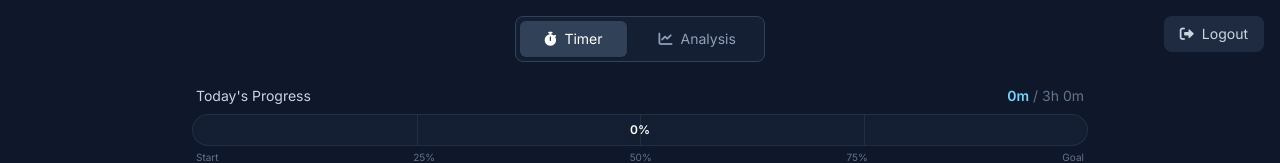
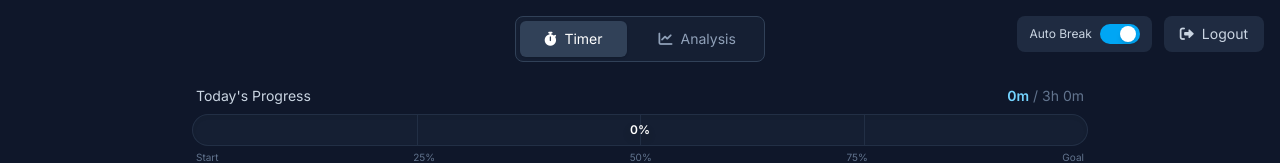
Before and after one commit to pubudubandara/StudyMode, a Next.js app: page /dashboard in a window 1280 px wide. Shown: the top 163 px of the page. Built offline with nearby package versions, Linux system fonts and the light colour scheme; no server answers; sample sign-in values are in the browser's storage.

Commit message:
Add auto-break feature with local storage support in Timer component

```diff
--- a/app/dashboard/page.tsx
+++ b/app/dashboard/page.tsx
@@ -19,12 +19,19 @@ export default function DashboardPage() {
   const [loadingSessions, setLoadingSessions] = useState(true);
   const [activeView, setActiveView] = useState<'timer' | 'stats'>('timer');
   const [mounted, setMounted] = useState(false);
+  const [autoBreak, setAutoBreak] = useState(true);
 
   // Dev safety: if an old service worker is still controlling the page,
   // it can serve stale JS/manifest and cause "today"/icons/metadata confusion.
   // Run this ONLY after mount to avoid hydration mismatch.
   useEffect(() => {
     setMounted(true);
+
+    // Load autoBreak setting
+    const savedAutoBreak = localStorage.getItem('autoBreak');
+    if (savedAutoBreak !== null) {
+      setAutoBreak(savedAutoBreak === 'true');
+    }
 
     if (process.env.NODE_ENV === 'production') return;
     if (!('serviceWorker' in navigator)) return;
@@ -159,8 +166,25 @@ export default function DashboardPage() {
         </div>
       )}
 
-      {/* Logout Button */}
-      <div className="absolute top-4 right-4">
+      {/* Auto-Break Toggle & Logout Buttons */}
+      <div className="absolute top-4 right-4 flex items-center gap-3">
+        <button
+          onClick={() => {
+            const newValue = !autoBreak;
+            setAutoBreak(newValue);
+            localStorage.setItem('autoBreak', newValue.toString());
+          }}
+          className="flex items-center gap-2 px-3 py-2 bg-slate-700/50 hover:bg-slate-600 rounded-lg transition-colors text-sm"
+        >
+          <span className="text-slate-300 text-xs">Auto Break</span>
+          <div className={`relative w-10 h-5 rounded-full transition-colors ${
+            autoBreak ? 'bg-sky-500' : 'bg-slate-600'
+          }`}>
+            <div className={`absolute top-0.5 w-4 h-4 bg-white rounded-full shadow-md transition-transform ${
+              autoBreak ? 'translate-x-5' : 'translate-x-0.5'
+            }`} />
+          </div>
+        </button>
         <button
           onClick={handleLogout}
           className="px-4 py-2 bg-slate-700/50 hover:bg-slate-600 text-slate-300 rounded-lg transition-colors text-sm"
@@ -200,7 +224,7 @@ export default function DashboardPage() {
       {/* Timer View */}
       {mounted && activeView === 'timer' && (
         <div className="w-full max-w-md flex flex-col gap-6">
-          <Timer onSessionSaved={loadSessions} />
+          <Timer onSessionSaved={loadSessions} autoBreak={autoBreak} />
           <HistoryList sessions={sessions} onUpdate={loadSessions} loading={loadingSessions} />
         </div>
       )}
--- a/components/Timer.tsx
+++ b/components/Timer.tsx
@@ -7,9 +7,10 @@ import toast from 'react-hot-toast';
 
 interface TimerProps {
   onSessionSaved: () => void;
+  autoBreak: boolean;
 }
 
-export default function Timer({ onSessionSaved }: TimerProps) {
+export default function Timer({ onSessionSaved, autoBreak }: TimerProps) {
   const [mode, setMode] = useState<'focus' | 'interval'>('focus');
 
   // Focus timer states
@@ -113,6 +114,11 @@ export default function Timer({ onSessionSaved }: TimerProps) {
   };
 
   const handleReset = () => {
+    // Save session if timer was running and has time
+    if (isRunning && seconds > 0) {
+      saveSession();
+    }
+
     if (isRunning && intervalRef.current) {
       clearInterval(intervalRef.current);
     }
@@ -124,11 +130,13 @@ export default function Timer({ onSessionSaved }: TimerProps) {
     setStatusText('Ready to focus');
     setStatusClass('bg-slate-800 text-slate-400 border-slate-700');
 
-    // Switch to interval tab after reset
+    // Switch to interval tab after reset only if autoBreak is enabled
+    if (autoBreak) {
       setMode('interval');
       setIntervalType('short');
       setCurrentInterval(0);
       setIntervalTimeLeft(shortBreakTime * 60);
+    }
   };
 
   const saveSession = async () => {
@@ -265,7 +273,8 @@ export default function Timer({ onSessionSaved }: TimerProps) {
       )}
 
     <div className="w-full max-w-md flex flex-col gap-6 animate-fade-in">
-      {/* Mode Tabs */}
+      {/* Mode Tabs - Only show if autoBreak is enabled */}
+      {autoBreak && (
         <div className="flex gap-2 bg-slate-800/50 p-1 rounded-lg border border-slate-700/50">
           <button
             onClick={() => setMode('focus')}
@@ -308,6 +317,7 @@ export default function Timer({ onSessionSaved }: TimerProps) {
             <i className="fas fa-clock mr-1"></i>Long Break
           </button>
         </div>
+      )}
 
       {/* Focus Timer Mode */}
       {mode === 'focus' && (
```
Also changed, not shown: 1 other file (tests, documents, lock files or other folders). Lines whose indentation alone changed are shown as unchanged.
